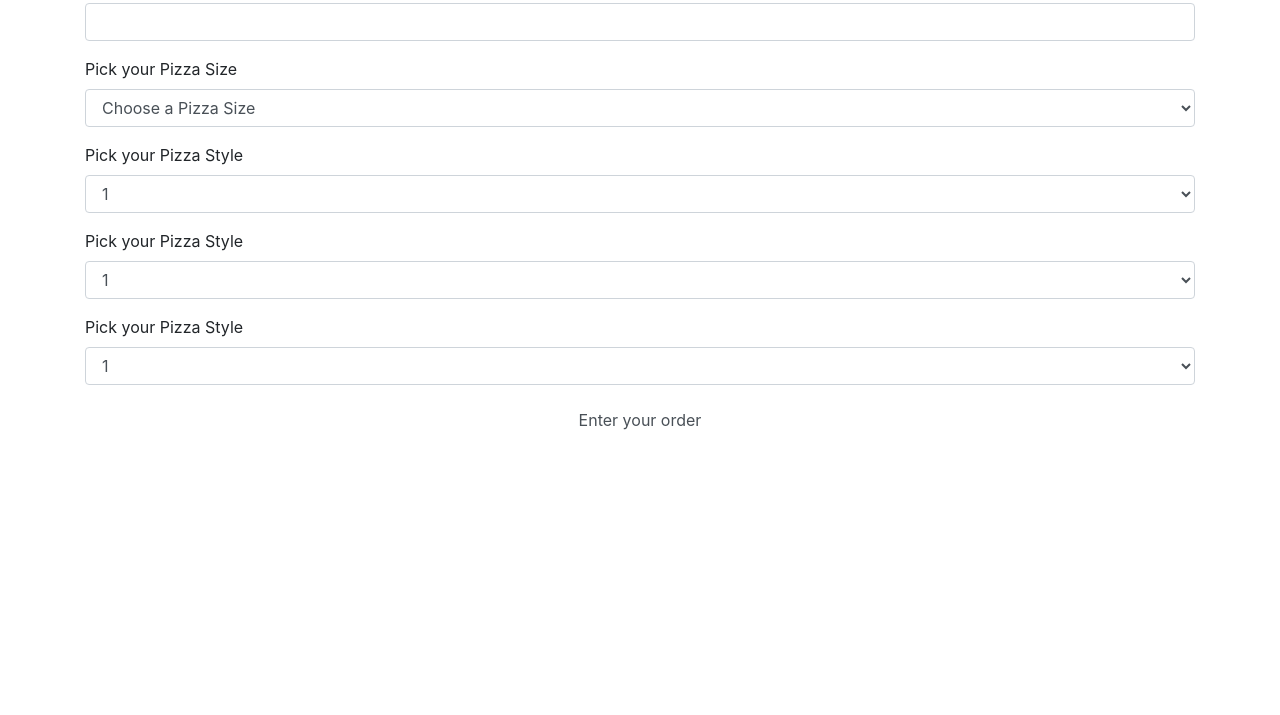
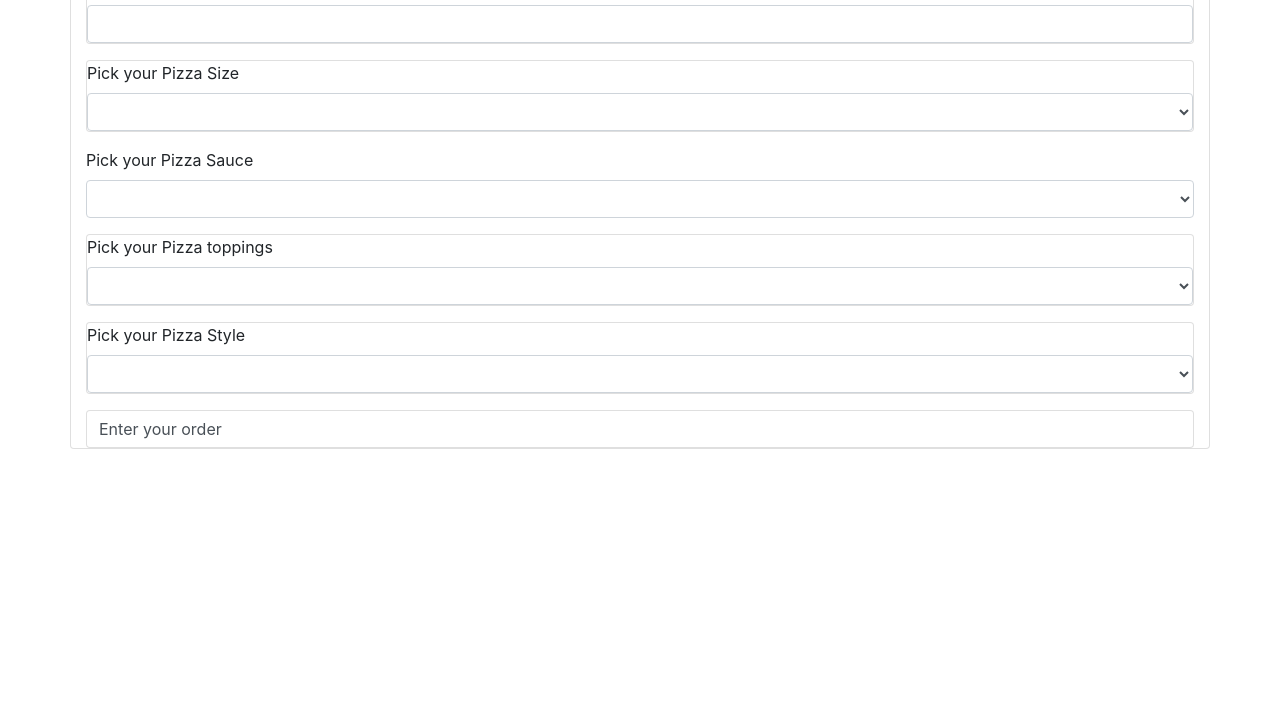
Before and after one commit to NickRossBrown/pizza, a plain HTML site: page index.html in a window 1280 px wide. Shown: the part 85-800 px from the top of the page. Drawn offline with nearby package versions, Linux system fonts and the light colour scheme.

Commit message:
add first option in selecting options disabled. A card class to every menu option

```diff
--- a/index.html
+++ b/index.html
@@ -8,22 +8,22 @@
     <title>Pizza Order</title>
   </head>
   <body>
-    <div class="container">
+    <div class="container card">
       <header>
         <h1>Order Your Pizaa Here </h1>
       </header>
       <form class="pizzaMenu">
 
-        <div class="form-group">
+        <div class="form-group card">
           <label for="inputName" placeholder=" Enter Name Here">Enter Your Name</label>
           <input type="text" class="form-control" id="inputName"></input>
         </div>
 
 
-        <div class="form-group">
+        <div class="form-group card">
           <label for="pizzaSize">Pick your Pizza Size</label>
             <select class="form-control" id= "pizzaSize">
-              <option value="1">Choose a Pizza Size</option>
+              <option value="" selected disable hidden></option>
               <option value="2">2</option>
               <option value="3">3</option>
               <option value="4">4</option>
@@ -33,9 +33,9 @@
         </div>
 
         <div class="form-group">
-          <label for="pizzaSauce">Pick your Pizza Style</label>
+          <label for="pizzaSauce">Pick your Pizza Sauce</label>
             <select class="form-control" id= "pizzaSauce">
-              <option value="1">1</option>
+              <option value="" selected disable hidden></option>
               <option value="2">2</option>
               <option value="3">3</option>
               <option value="4">4</option>
@@ -44,10 +44,10 @@
             </select>
         </div>
 
-        <div class="form-group">
-          <label for="pizzaToppings">Pick your Pizza Style</label>
+        <div class="form-group card">
+          <label for="pizzaToppings">Pick your Pizza toppings</label>
             <select class="form-control" id= "pizzaToppings">
-              <option value="1">1</option>
+              <option value="" selected disable hidden></option>
               <option value="2">2</option>
               <option value="3">3</option>
               <option value="4">4</option>
@@ -56,10 +56,10 @@
             </select>
         </div>
 
-        <div class="form-group">
+        <div class="form-group card">
           <label for="pizzaStyle">Pick your Pizza Style</label>
             <select class="form-control" id= "pizzaStyle">
-              <option value="1">1</option>
+              <option value="" selected disable hidden></option>
               <option value="2">2</option>
               <option value="3">3</option>
               <option value="4">4</option>
@@ -68,11 +68,11 @@
             </select>
         </div>
 
-        <button type="btn" class=" btn form-control" id="submitButton">Enter your order</button>
+        <button type="btn" class="btn form-control card" id="submitButton">Enter your order</button>
       </form>
 
 
-      <div class="form-control" id="receipt">
+      <div class="form-control card" id="receipt">
         <h3>Your Order</h3>
         <h4 id="pizzaType"></h4>
         <ul class="custom">
--- a/js/scripts.js
+++ b/js/scripts.js
@@ -25,10 +25,17 @@ $(document).ready(function() {
     event.preventDefault();
     var inputtedName = $("#inputName").val();
     var inputtedSize= $("#pizzaSize").val();
+    var inputtedSauce = $("#pizzaSauce").val();
+    console.log(inputtedSize)
 
     var pizzaOrder = new Pizza(inputtedName,inputtedSize)
+    pizzaOrder.addCustomSauce(inputtedSauce)
+
+    console.log("sauce" + inputtedSauce)
+
+
     $("#receipt").show();
-    $(".custom").append("<li class='custom'>" + pizzaOrder.style + "</l1>")
+    $(".custom").append("<li class='custom'>" + pizzaOrder.size + "</l1>")
 
   });
 
```
